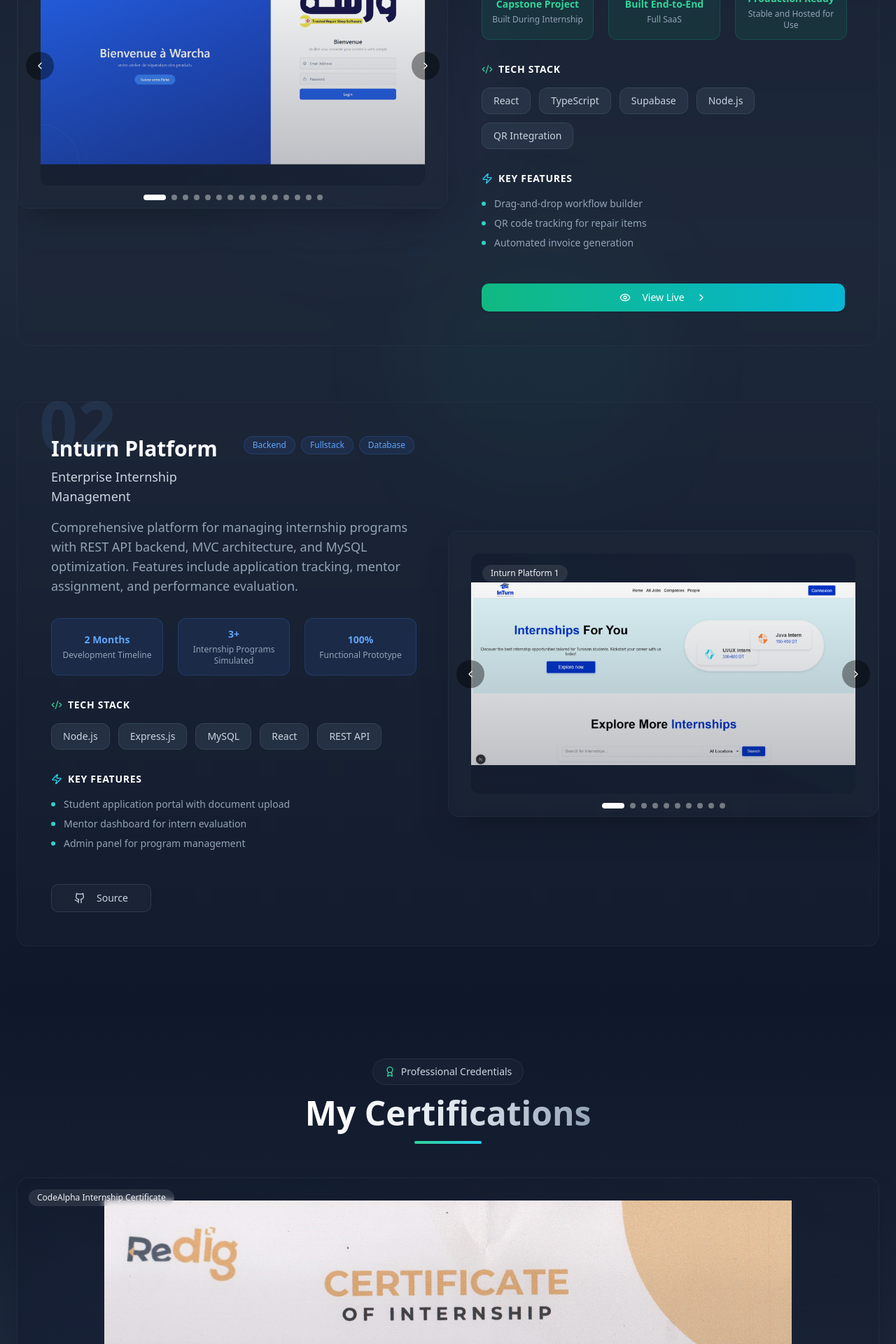
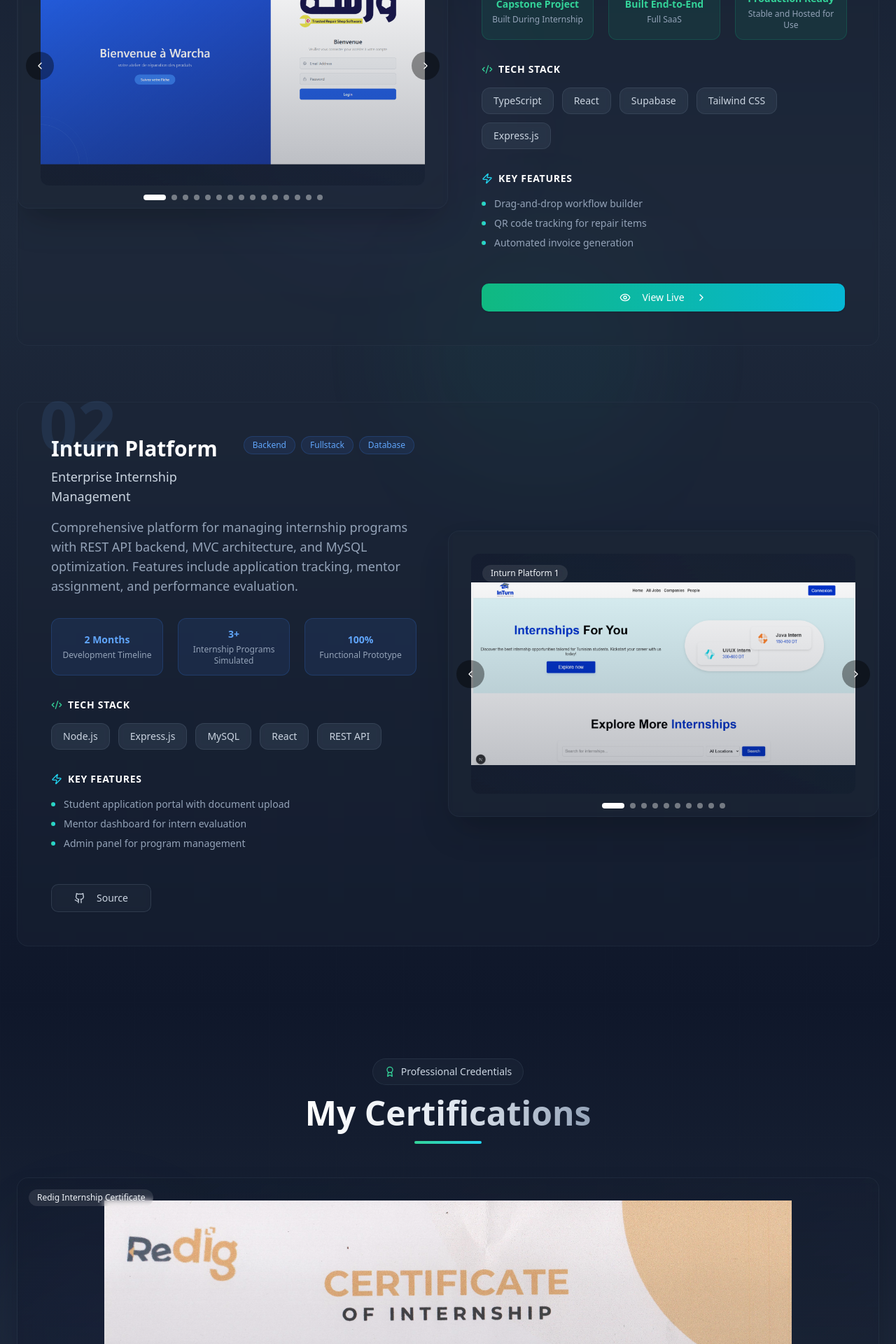
Before and after one commit to ZeddiniMohammedYassin/Portfolio, a React (Vite) app: page / in a window 1280 px wide. Shown: the part 2860-4780 px from the top of the page at 70% size. Built offline with nearby package versions, Linux system fonts and the light colour scheme; the HTML template or start-up script is replaced by a standard one.

Commit message:
Certificate Name Update

```diff
--- a/src/components/portfolio/Projects.tsx
+++ b/src/components/portfolio/Projects.tsx
@@ -130,7 +130,7 @@ const Projects = () => {
       description: "Revolutionary SaaS platform for repair shops featuring drag-and-drop workflow editor, QR tracking system, automated invoicing, and backend process automation with Supabase integration.",
       longDescription: "Led backend development for a multi-tenant SaaS platform serving 100+ repair shops. Implemented complex workflow automation, integrated payment processing, and built a sophisticated QR-based tracking system that reduced service time by 40%.",
       tags: ["SaaS", "Automation", "Fullstack"],
-      techStack: ["React", "TypeScript", "Supabase", "Node.js", "QR Integration"],
+      techStack: ["TypeScript", "React", "Supabase", "Tailwind CSS", "Express.js"],
       features: [
         "Drag-and-drop workflow builder",
         "QR code tracking for repair items",
--- a/src/pages/Index.tsx
+++ b/src/pages/Index.tsx
@@ -13,7 +13,7 @@ import Cert3 from "@/assets/Certifications/3.jpg";
 import Cert4 from "@/assets/Certifications/4.png";
 
 const certificationsData = [
-  { id: "cert-0", title: "CodeAlpha Internship Certificate", image: Cert0 },
+  { id: "cert-0", title: "Redig Internship Certificate", image: Cert0 },
   { id: "cert-1", title: "CodeAlpha Internship Certificate", image: Cert1 },
   { id: "cert-2", title: "Ieeextreme Participation Certificate", image: Cert2 },
   { id: "cert-3", title: "Winter Cup Participation Certificate", image: Cert3 },
```
